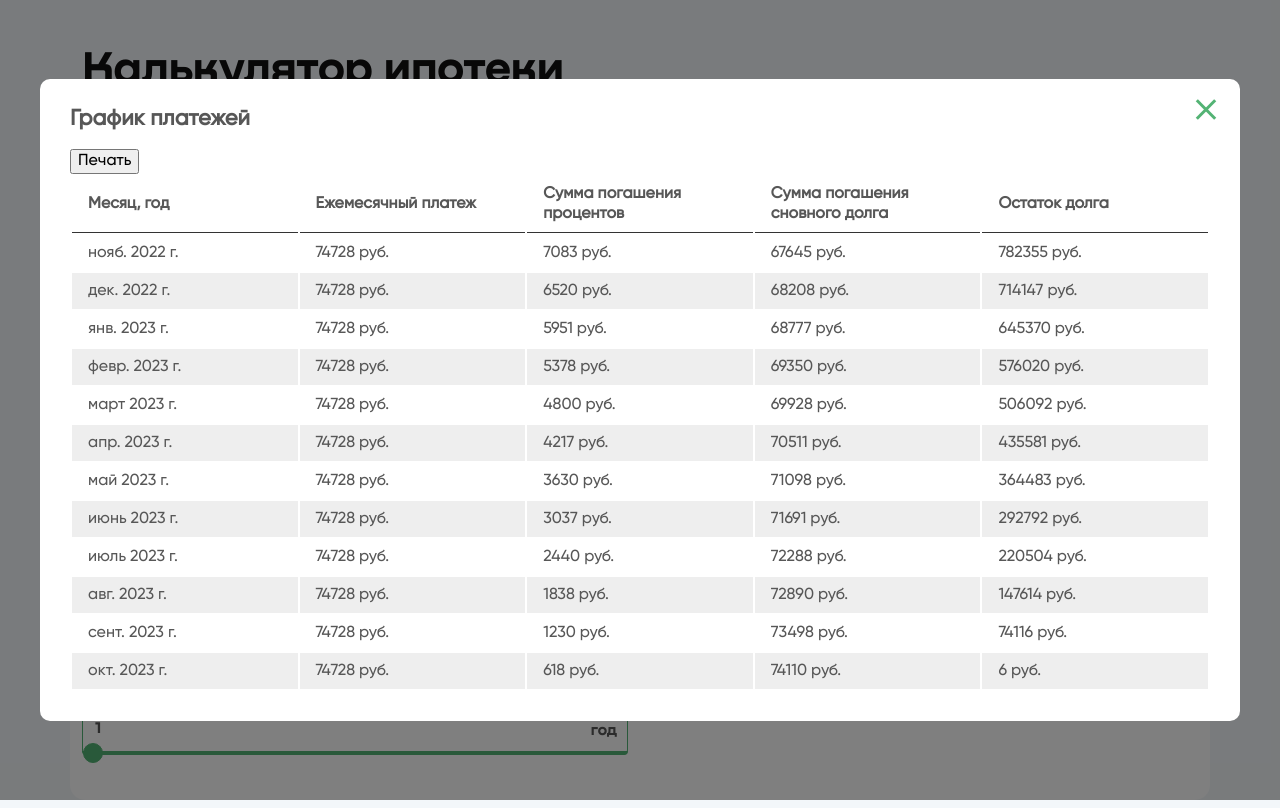
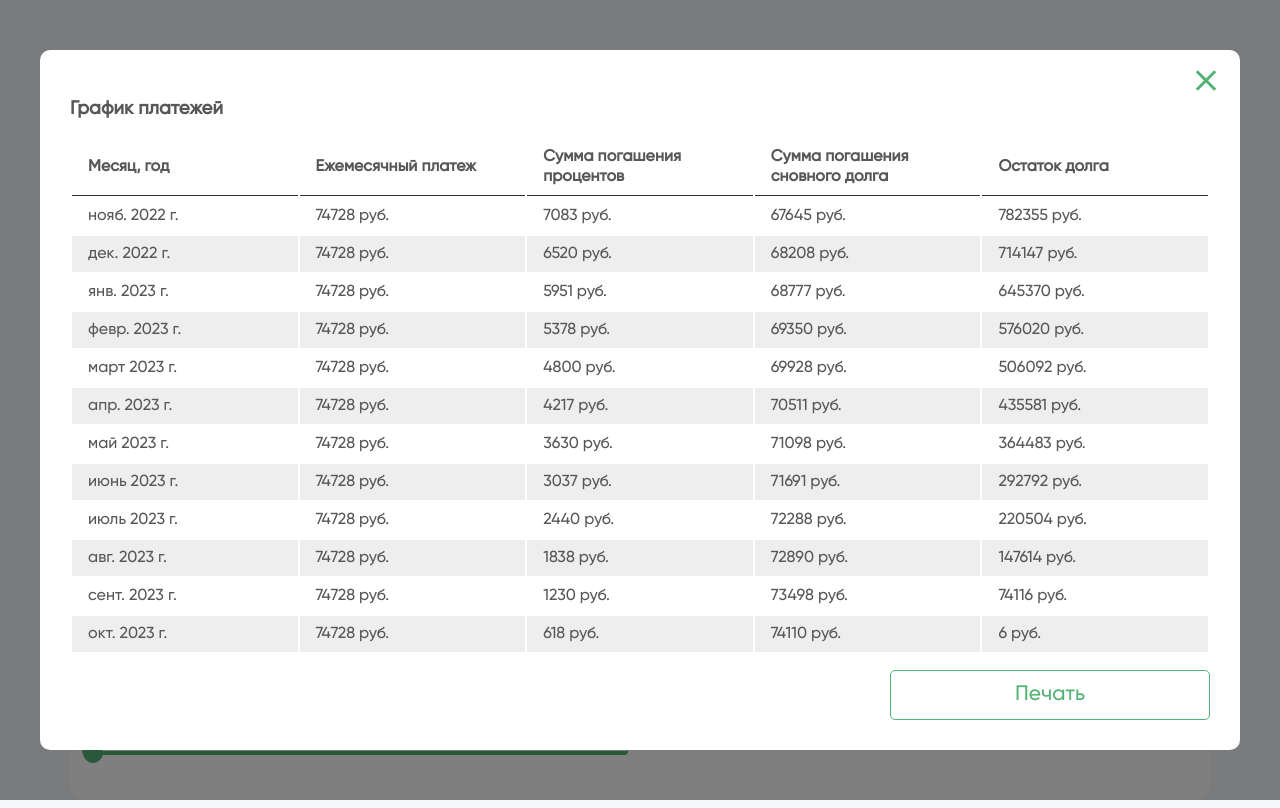
Before and after one commit to maxgrigoriew/mortgage-calculator, a Vue app: page / in a window 1280 px wide. Both pictures are taken after a click on the button "График платежей". Built offline with nearby package versions, Linux system fonts and the light colour scheme.

Commit message:
fixed modal

```diff
--- a/src/App.vue
+++ b/src/App.vue
@@ -122,12 +122,10 @@
                      <div class="info col-12">
                         <button class="info__button info__button--light"
                                 @click="openModal"
-                        >График платежей
+                        >
+                           График платежей
                         </button>
                      </div>
-                     <!--                     <div class="info col-12">-->
-                     <!--                        <button class="info__button">Оставить заявку</button>-->
-                     <!--                     </div>-->
                   </div>
                </div>
             </div>
@@ -136,8 +134,16 @@
       <is-modal :visibleModal="visibleModal"
                 @visibleModal="closeModal"
                 :resultTableArray="resultTableArray"
-                @click="printTable"
-      />
+      >
+         <h3 slot="title">График платежей</h3>
+         <is-table-header slot="content" :resultTableArray="resultTableArray"/>
+         <div class="d-flex justify-content-end mt-3">
+            <button class="info__button info__button--light"
+                    @click="printTable">
+               Печать
+            </button>
+         </div>
+      </is-modal>
    </div>
 </template>
 
@@ -145,6 +151,7 @@
 import isSelect from '@/components/isSelect';
 import isModal from '@/components/isModal';
 import isCheckbox from '@/components/isCheckbox';
+import IsTableHeader from '@/components/isTableHeader';
 
 export default {
    name: 'App',
@@ -152,6 +159,7 @@ export default {
       isSelect,
       isModal,
       isCheckbox,
+      IsTableHeader
    },
    data() {
       return {
@@ -191,7 +199,7 @@ export default {
          if (keyCode < 48 || keyCode > 57) {
             event.preventDefault();
          }
-         if(valueLength > 9) {
+         if (valueLength > 9) {
             console.log('error');
          }
       },
@@ -205,11 +213,6 @@ export default {
          this.visibleModal = false;
       },
       getPayments(months, loanAmount, annualIntersetRate) {
-         // Заведём переменную "месечная процентная ставка"
-         // она будет равна "годовая процентной ставке" (annualIntersetRate)
-         // поделённой на кол-ву месяцев в году (12)
-         // Например, если годовая ставка будет равна 10%,
-         // то месечная ставка = 10/12/100 = 0.0083%
          const monthlyRate = annualIntersetRate / 12 / 100;
          const commonRate = Math.pow(1 + monthlyRate, months);
          const monthlyPayment = Math.floor((loanAmount * monthlyRate * commonRate) / (commonRate - 1));
--- a/src/components/isModal.vue
+++ b/src/components/isModal.vue
@@ -5,15 +5,14 @@
            class="dialog">
          <div @click.stop class="dialog__inner">
             <div class="dialog__top">
-               <h3 class="dialog__title">График платежей</h3>
+               <slot name="title" class="dialog__title"/>
                <button class="dialog__btn"
                        @click="hideDialog"
                >
                </button>
-               <button @click="$emit('click')">Печать</button>
             </div>
             <div class="dialog__content">
-               <is-table-header :resultTableArray="resultTableArray"/>
+               <slot name="content"/>
             </div>
             <slot></slot>
          </div>
@@ -22,11 +21,9 @@
 </template>
 
 <script>
-import IsTableHeader from '@/components/isTableHeader';
 
 export default {
    name: 'isModal',
-   components: {IsTableHeader},
    props: {
       visibleModal: {
          type: Boolean,
@@ -97,7 +94,7 @@ export default {
       transform: rotate(-45deg);
    }
    &__content {
-      max-height: 750px;
+      max-height: 700px;
       overflow-y: scroll;
    }
 }
```
Also changed, not shown: 1 other file (tests, documents, lock files or other folders).
